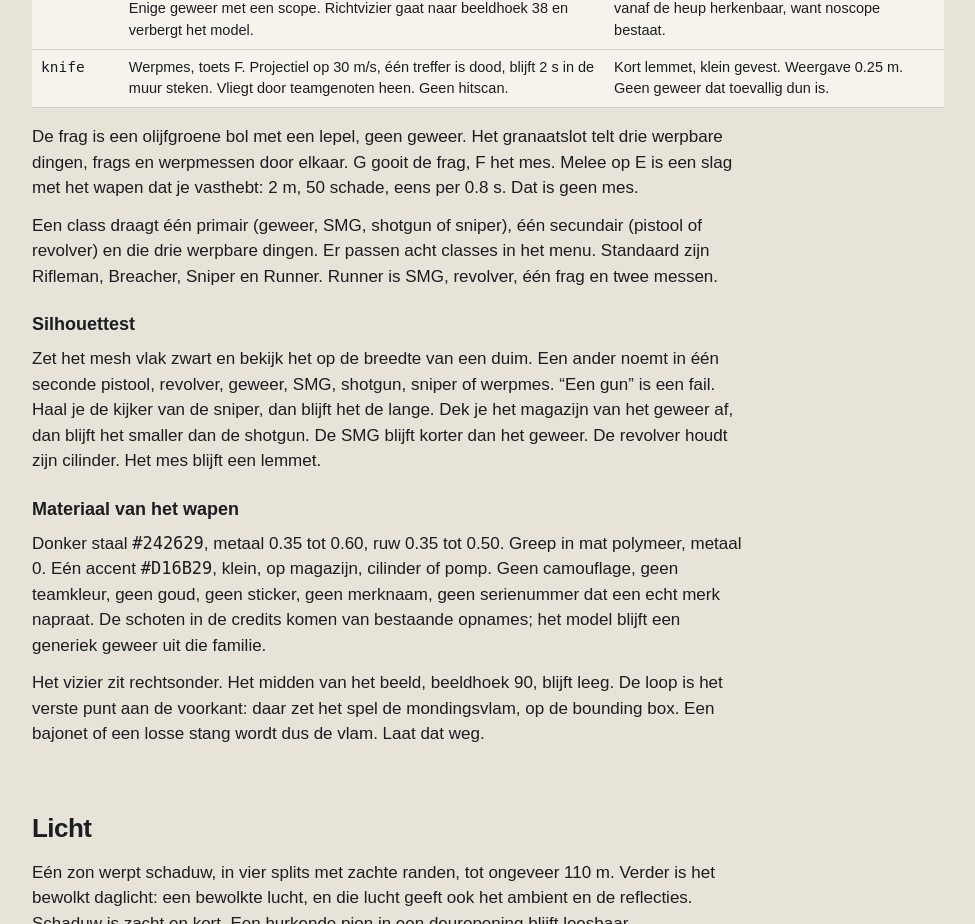
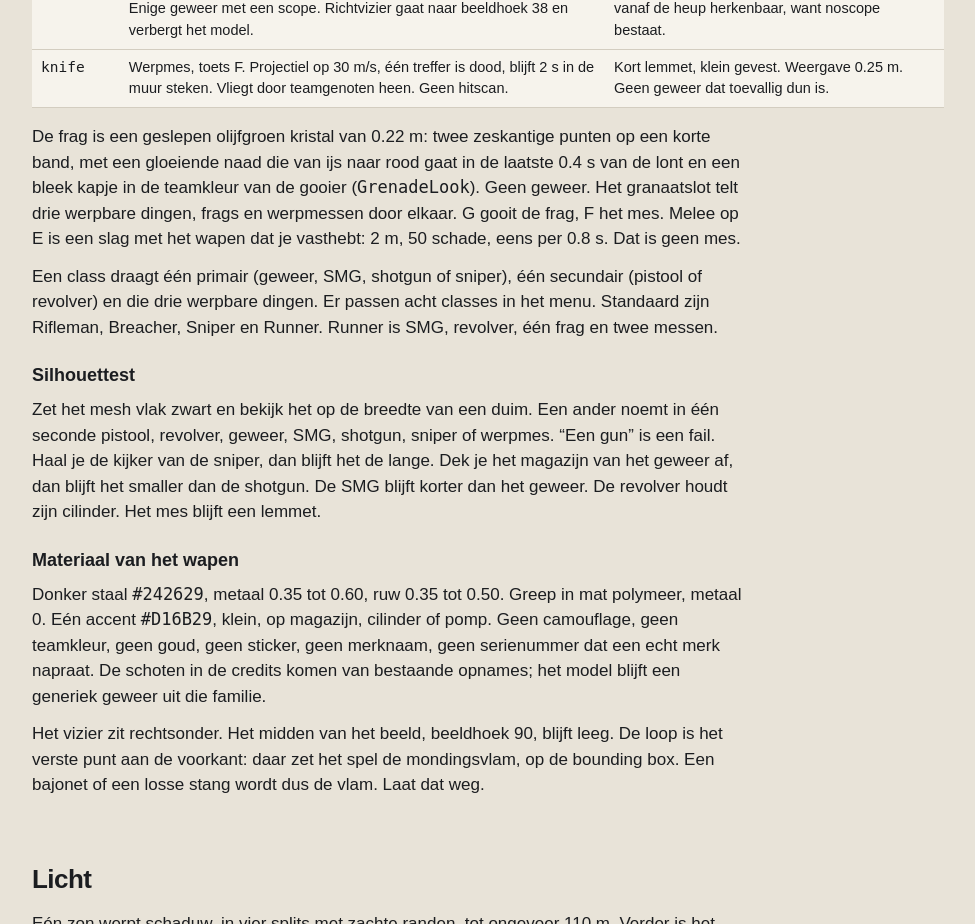
Before and after one commit to MezzoSplash/gevechtspel2, a plain HTML site: page docs/art/index.html in a window 1280 px wide. Shown: the part 10500-11424 px from the top of the page, without its empty margins (264-1239 px from the left). Drawn offline with Linux system fonts and the light colour scheme.

Commit message:
feat: de frag is een kristal (#342)
GrenadeLook replaces the green sphere: a cut olive gem (the art guide's
frag #26732E) with a fuse band and a pale cap in the thrower's team colour
(FFA: pale). It tumbles along its flight and trails a thin streak when
fast, from its own motion, and the band pulses faster and turns from ice
to the HUD's danger red over the last 0.4 s of the fuse. The flying
grenade and the killcam's replay grenades build the same node; the
killcam's own sphere is gone and its grenades glide between snapshots.
A resting frag stands on its point instead of in the floor.

The boom bursts into crystal splinters that end at the edge of the splash
radius (RC-XD: its own radius) and an ice ring runs out over the ground
to it; flash, light and sound are unchanged.

Visual only: the spin and the band come from motion and fuse time every
copy already has, and the thrower comes from the spawn RPC that already
carried it. No NET_VERSION bump.

Check: tools/check_grenade_look (new). tools/shot_grenade renders it in a
studio lit like Townhouses (xvfb, not in CI).

Closes #342

Co-Authored-By: Claude Opus 5.5 <noreply@anthropic.com>
Claude-Session: https://claude.ai/code/session_01PbVNitqegjtqK19XexnnW2

```diff
--- a/docs/art/index.html
+++ b/docs/art/index.html
@@ -510,7 +510,7 @@
       <tr><td><span class="id">knife</span></td><td>Werpmes, toets F. Projectiel op 30 m/s, één treffer is dood, blijft 2 s in de muur steken. Vliegt door teamgenoten heen. Geen hitscan.</td><td>Kort lemmet, klein gevest. Weergave 0.25 m. Geen geweer dat toevallig dun is.</td></tr>
     </tbody>
   </table>
-  <p>De frag is een olijfgroene bol met een lepel, geen geweer. Het granaatslot telt drie werpbare dingen, frags en werpmessen door elkaar. G gooit de frag, F het mes. Melee op E is een slag met het wapen dat je vasthebt: 2 m, 50 schade, eens per 0.8 s. Dat is geen mes.</p>
+  <p>De frag is een geslepen olijfgroen kristal van 0.22 m: twee zeskantige punten op een korte band, met een gloeiende naad die van ijs naar rood gaat in de laatste 0.4 s van de lont en een bleek kapje in de teamkleur van de gooier (<code>GrenadeLook</code>). Geen geweer. Het granaatslot telt drie werpbare dingen, frags en werpmessen door elkaar. G gooit de frag, F het mes. Melee op E is een slag met het wapen dat je vasthebt: 2 m, 50 schade, eens per 0.8 s. Dat is geen mes.</p>
   <p>Een class draagt één primair (geweer, SMG, shotgun of sniper), één secundair (pistool of revolver) en die drie werpbare dingen. Er passen acht classes in het menu. Standaard zijn Rifleman, Breacher, Sniper en Runner. Runner is SMG, revolver, één frag en twee messen.</p>
   <h3>Silhouettest</h3>
   <p>Zet het mesh vlak zwart en bekijk het op de breedte van een duim. Een ander noemt in één seconde pistool, revolver, geweer, SMG, shotgun, sniper of werpmes. “Een gun” is een fail. Haal je de kijker van de sniper, dan blijft het de lange. Dek je het magazijn van het geweer af, dan blijft het smaller dan de shotgun. De SMG blijft korter dan het geweer. De revolver houdt zijn cilinder. Het mes blijft een lemmet.</p>
```
Also changed, not shown: 13 other files.
